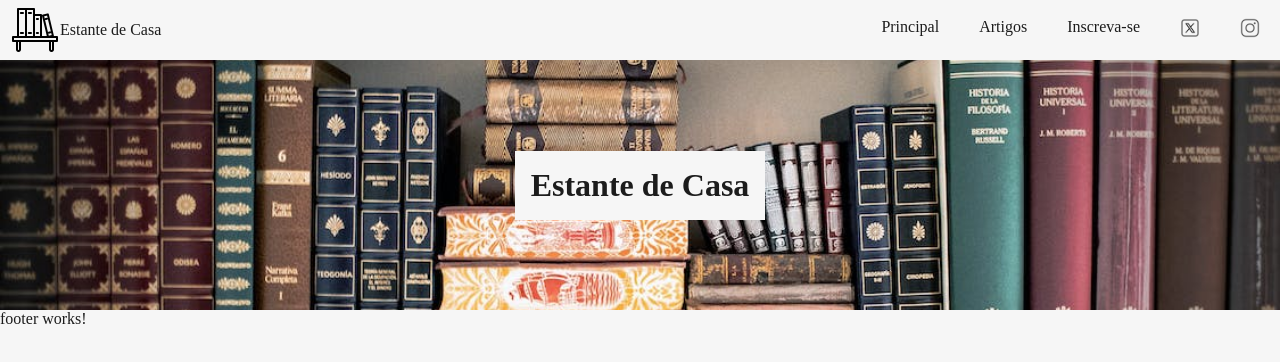
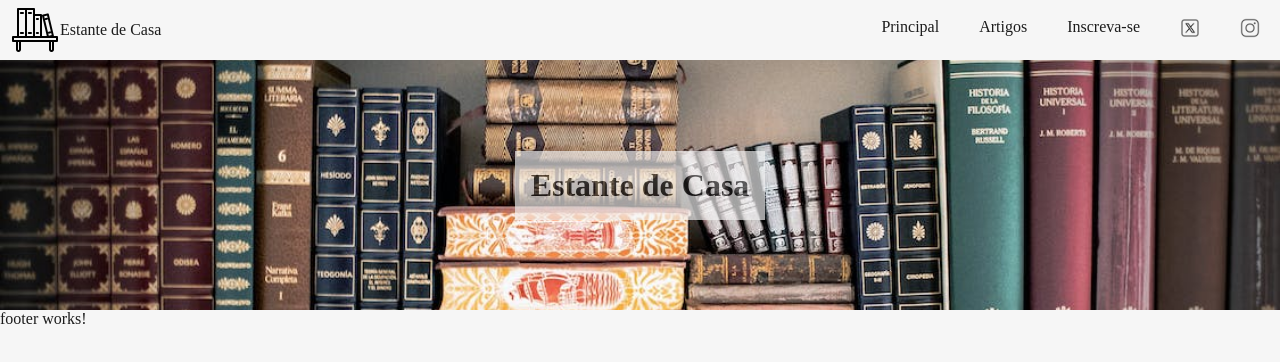
Before and after one commit to YuriTimafejn/angular-blog-dio, an Angular app: page / in a window 1280 px wide. Shown: the top 362 px of the page. Built offline with nearby package versions, Linux system fonts and the light colour scheme.

Commit message:
feat: add opacity on background

```diff
--- a/src/app/components/main-banner/main-banner.component.scss
+++ b/src/app/components/main-banner/main-banner.component.scss
@@ -20,4 +20,5 @@
 .banner-title {
     font-size: medium;
     padding: 1rem;
+    opacity: 65%;
 }
```
